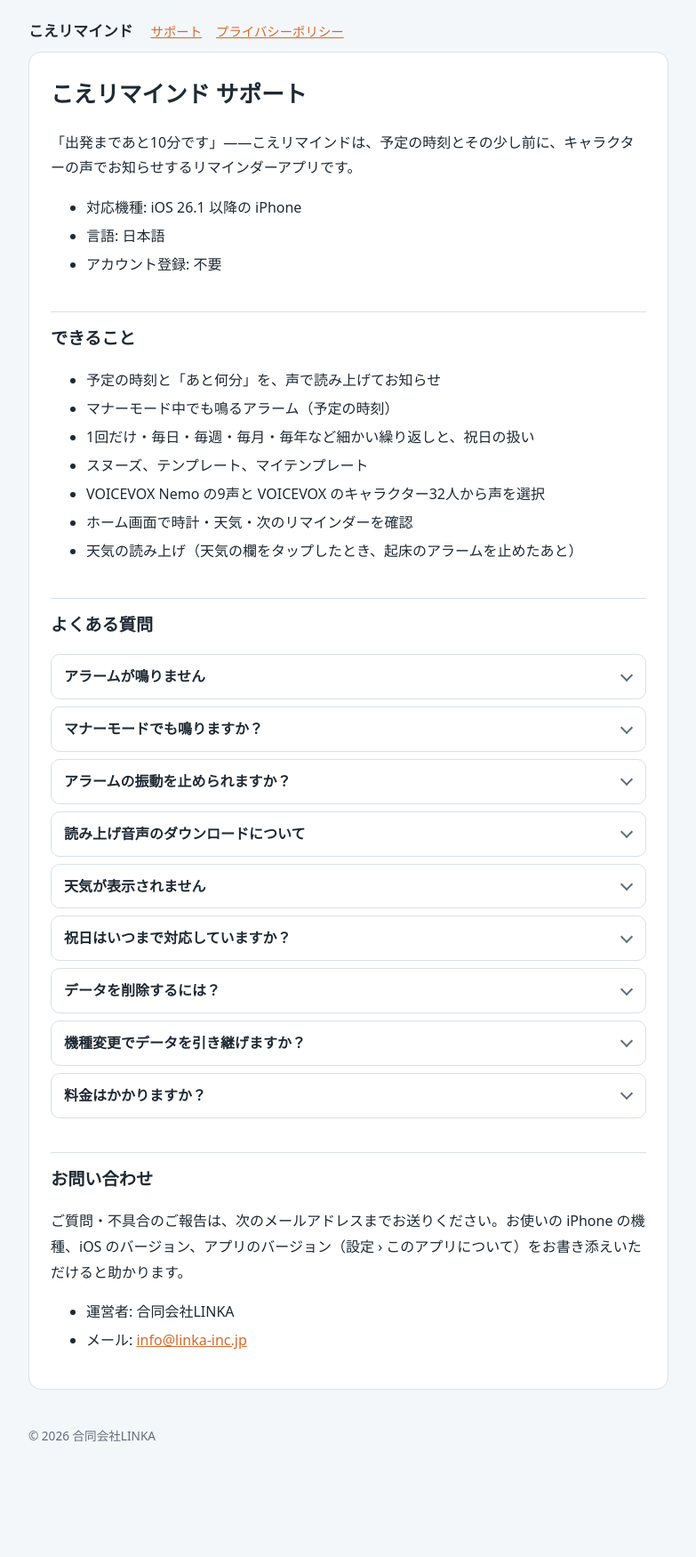
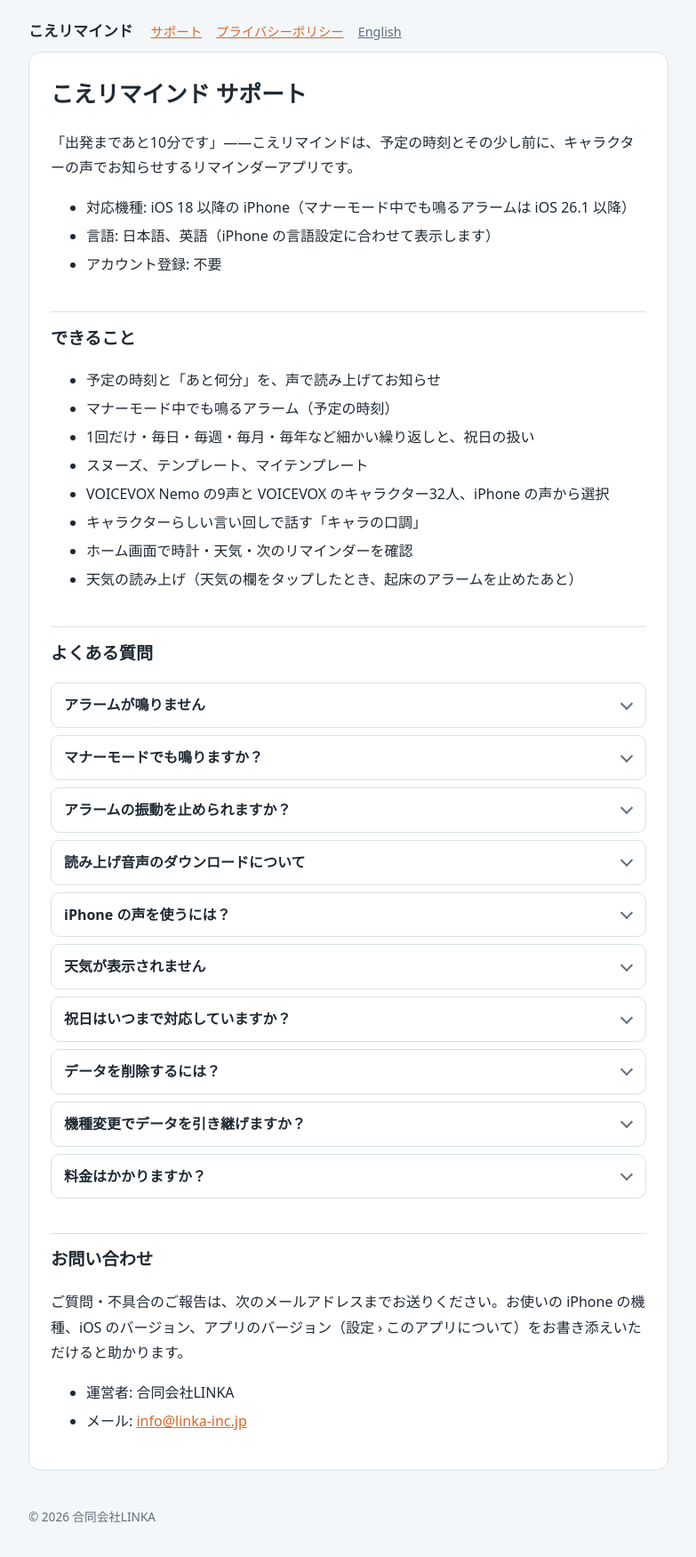
Before and after one commit to linka-admin/voice-reminder-docs, a Jekyll site: the page built from support/index.md, in a window 1280 px wide. Shown: the whole page at 89% size, without its empty margins (248-1031 px from the left). Built offline with Jekyll 4.4.1, drawn with Linux system fonts in a browser that asks for light colours; before the commit the page ends 1659 px from its top, so only the background shows below that.

Commit message:
English pages under /en/, and the Japanese pages brought up to date
- The layout follows each page's lang, links its page in the other language (hreflang too); _data/i18n.yml holds its text
- iOS 18 or later (alarms on 26.1 or later), English and Japanese, iPhone voices, Speak in character
- Support: holidays by the device's region, Premium and how to cancel, iPhone voices
- Privacy: speech made on the iPhone for every voice, Ad Privacy Settings, rights outside Japan (GDPR, UK, US states)

Co-Authored-By: Claude Opus 5.5 <noreply@anthropic.com>
Claude-Session: https://claude.ai/code/session_01BJR95jgKVmsTbDPj1JJWi4

```diff
--- a/_layouts/default.html
+++ b/_layouts/default.html
@@ -1,11 +1,17 @@
+{%- assign lang = page.lang | default: site.lang -%}
+{%- assign t = site.data.i18n[lang] -%}
 <!doctype html>
-<html lang="{{ site.lang }}">
+<html lang="{{ lang }}">
 <head>
   <meta charset="utf-8">
   <meta name="viewport" content="width=device-width, initial-scale=1">
-  <title>{% if page.title and page.title != site.title %}{{ page.title }} | {% endif %}{{ site.title }}</title>
-  <meta name="description" content="{{ site.description }}">
+  <title>{% if page.title and page.title != t.title %}{{ page.title }} | {% endif %}{{ t.title }}</title>
+  <meta name="description" content="{{ t.description }}">
   <link rel="canonical" href="{{ site.url }}{{ page.url }}">
+  {%- if page.alternate %}
+  <link rel="alternate" hreflang="{{ lang }}" href="{{ site.url }}{{ page.url }}">
+  <link rel="alternate" hreflang="{{ t.other_lang }}" href="{{ site.url }}{{ page.alternate }}">
+  {%- endif %}
   <script>
     // Opened from the app (?app=1): no site header or footer. Remembered for links followed in the same in-app browser.
     (function () {
@@ -41,7 +47,8 @@
     header, main, footer { max-width: 760px; margin: 0 auto; padding-inline: 20px; }
     header { padding-block: 20px 0; display: flex; flex-wrap: wrap; gap: 8px 20px; align-items: baseline; }
     header a.home { font-weight: 700; color: var(--fg); text-decoration: none; font-size: 1.05rem; }
-    nav { display: flex; gap: 16px; font-size: 0.9rem; }
+    nav { display: flex; flex-wrap: wrap; gap: 4px 16px; font-size: 0.9rem; }
+    nav a.lang { color: var(--muted); }
     main { padding-block: 8px 40px; }
     article { background: var(--surface); border: 1px solid var(--line); border-radius: 14px; padding: 8px 24px 24px; }
     h1 { font-size: 1.6rem; line-height: 1.4; text-wrap: balance; }
@@ -74,10 +81,13 @@
 </head>
 <body>
   <header>
-    <a class="home" href="/">{{ site.title }}</a>
+    <a class="home" href="{{ t.home }}">{{ t.title }}</a>
     <nav>
-      <a href="/support/">サポート</a>
-      <a href="/privacy/">プライバシーポリシー</a>
+      <a href="{{ t.home }}support/">{{ t.support }}</a>
+      <a href="{{ t.home }}privacy/">{{ t.privacy }}</a>
+      {%- if page.alternate %}
+      <a class="lang" href="{{ page.alternate }}" hreflang="{{ t.other_lang }}" lang="{{ t.other_lang }}">{{ t.other_lang_name }}</a>
+      {%- endif %}
     </nav>
   </header>
   <main>
--- a/support/index.md
+++ b/support/index.md
@@ -2,14 +2,15 @@
 layout: default
 title: サポート
 permalink: /support/
+alternate: /en/support/
 ---
 
 # こえリマインド サポート
 
 「出発まであと10分です」——こえリマインドは、予定の時刻とその少し前に、キャラクターの声でお知らせするリマインダーアプリです。
 
-- 対応機種: iOS 26.1 以降の iPhone
-- 言語: 日本語
+- 対応機種: iOS 18 以降の iPhone（マナーモード中でも鳴るアラームは iOS 26.1 以降）
+- 言語: 日本語、英語（iPhone の言語設定に合わせて表示します）
 - アカウント登録: 不要
 
 ## できること
@@ -18,7 +19,8 @@ permalink: /support/
 - マナーモード中でも鳴るアラーム（予定の時刻）
 - 1回だけ・毎日・毎週・毎月・毎年など細かい繰り返しと、祝日の扱い
 - スヌーズ、テンプレート、マイテンプレート
-- VOICEVOX Nemo の9声と VOICEVOX のキャラクター32人から声を選択
+- VOICEVOX Nemo の9声と VOICEVOX のキャラクター32人、iPhone の声から選択
+- キャラクターらしい言い回しで話す「キャラの口調」
 - ホーム画面で時計・天気・次のリマインダーを確認
 - 天気の読み上げ（天気の欄をタップしたとき、起床のアラームを止めたあと）
 
@@ -29,18 +31,19 @@ permalink: /support/
 
 次の点を確認してください。
 
-1. **アラームと通知の許可**: iPhone の「設定」›「アプリ」›「こえリマインド」で、アラームと通知がオンになっているか確認してください。アプリの 設定 › このアプリについて でも許可の状態を確認できます
-2. **リマインダーがオンになっているか**: リマインダー一覧で、スイッチがオンになっているか確認してください。「1回だけ」のリマインダーは、一度鳴ると自動でオフになります
-3. **祝日の扱い**: 繰り返しで「祝日は鳴らさない」を選んでいると、祝日には鳴りません
-4. **しばらくアプリを開いていない場合**: 次のお知らせは、アプリを開いたときやアラームを止めたときに予約し直します。「Appのバックグラウンド更新」をオンにしておくと、アプリを開かない日が続いても予約し直しやすくなります
-5. **音量**: アラームの音量は、iPhone の着信音とは別に調整される場合があります。音量ボタンで確認してください
+1. **iOS のバージョン**: アラームは iOS 26.1 以降で使えます。それより前の iOS では、すべて通知でお知らせします
+2. **アラームと通知の許可**: iPhone の「設定」›「アプリ」›「こえリマインド」で、アラームと通知がオンになっているか確認してください。アプリの 設定 › このアプリについて でも許可の状態を確認できます
+3. **リマインダーがオンになっているか**: リマインダー一覧で、スイッチがオンになっているか確認してください。「1回だけ」のリマインダーは、一度鳴ると自動でオフになります
+4. **祝日の扱い**: 繰り返しで「祝日は鳴らさない」を選んでいると、祝日には鳴りません
+5. **しばらくアプリを開いていない場合**: 次のお知らせは、アプリを開いたときやアラームを止めたときに予約し直します。「Appのバックグラウンド更新」をオンにしておくと、アプリを開かない日が続いても予約し直しやすくなります
+6. **音量**: アラームの音量は、iPhone の着信音とは別に調整される場合があります。音量ボタンで確認してください
 
 </details>
 
 <details markdown="1">
 <summary>マナーモードでも鳴りますか？</summary>
 
-- **アラーム**（予定の時刻のお知らせ、またはアラームを選んだ「あと何分」）は、マナーモードや集中モード中でも声で鳴ります。止めるまで読み上げを繰り返します
+- **アラーム**（予定の時刻のお知らせ、またはアラームを選んだ「あと何分」）は、マナーモードや集中モード中でも声で鳴ります。止めるまで読み上げを繰り返します（iOS 26.1 以降）
 - **通知**（「あと何分」の初期設定）は、マナーモード中は **振動だけ** になり、声は出ません
 
 マナーモード中も声で聞きたいお知らせは、リマインダーの編集画面の「お知らせ」で「アラーム」を選んでください。
@@ -65,6 +68,15 @@ iOS のアラーム機能の仕様で、アラームは止めるまで振動し
 </details>
 
 <details markdown="1">
+<summary>iPhone の声を使うには？</summary>
+
+- 声の一覧の「iPhone の声」から選べます。日本語の表示では日本語の声（Kyoko、Otoya など）が並びます
+- 設定アプリの「アクセシビリティ」›「読み上げコンテンツ」›「声」で、より高音質な声を追加できます。追加した声は、アプリを開き直すと一覧に表示されます
+- iPhone の声には「キャラの口調」はありません
+
+</details>
+
+<details markdown="1">
 <summary>天気が表示されません</summary>
 
 - 位置情報を許可していない場合は、アプリの 設定 › 天気 › 地点 で「地点を指定」を選び、都市を検索してください
@@ -75,6 +87,8 @@ iOS のアラーム機能の仕様で、アラームは止めるまで振動し
 
 <details markdown="1">
 <summary>祝日はいつまで対応していますか？</summary>
+
+アプリが対応している祝日は、日本の祝日です。設定 › 時計 › 祝日 で「端末設定に従う」（iPhone の地域が日本のときは日本の祝日、それ以外は祝日なし）、「なし」、「日本」から選べます。
 
 内閣府「国民の祝日について」で公表されている祝日（現在は2027年まで）をアプリに同梱しています。それより先の年は、現在の祝日法と春分・秋分の日の計算式をもとにアプリが祝日を求めます。法律の改正や臨時の祝日は、アプリのアップデートで反映します。
 
@@ -97,7 +111,17 @@ iCloud などでの同期には対応していません。iPhone 全体のバッ
 <details markdown="1">
 <summary>料金はかかりますか？</summary>
 
-ダウンロードは無料です。
+ダウンロードは無料で、すべての声を無料で使えます。無料版では広告が表示されます。
+
+プレミアムプラン（月額または年額のサブスクリプション）では、次のことができるようになります。
+
+- 広告が表示されなくなります
+- リマインダーを6件以上、マイテンプレートを2件以上登録できます
+- リマインダーごとに声を選べます
+- ノーマル以外のスタイル（ささやき・元気など）を使えます
+- 「キャラの口調」で話します
+
+解約は、iPhone の「設定」›「（ご自分の名前）」›「サブスクリプション」から行えます。解約後も、期間の終わりまではプレミアムプランを使えます。
 
 </details>
 
```
Also changed, not shown: other parts of _layouts/default.html (+1 -1 lines), _data/i18n.yml (added, +19 -0 lines), en/index.md (added, +67 -0 lines), en/privacy/index.md (added, +101 -0 lines), en/support/index.md (added, +135 -0 lines), index.md (+9 -2 lines), privacy/index.md (+22 -6 lines), README.md.
